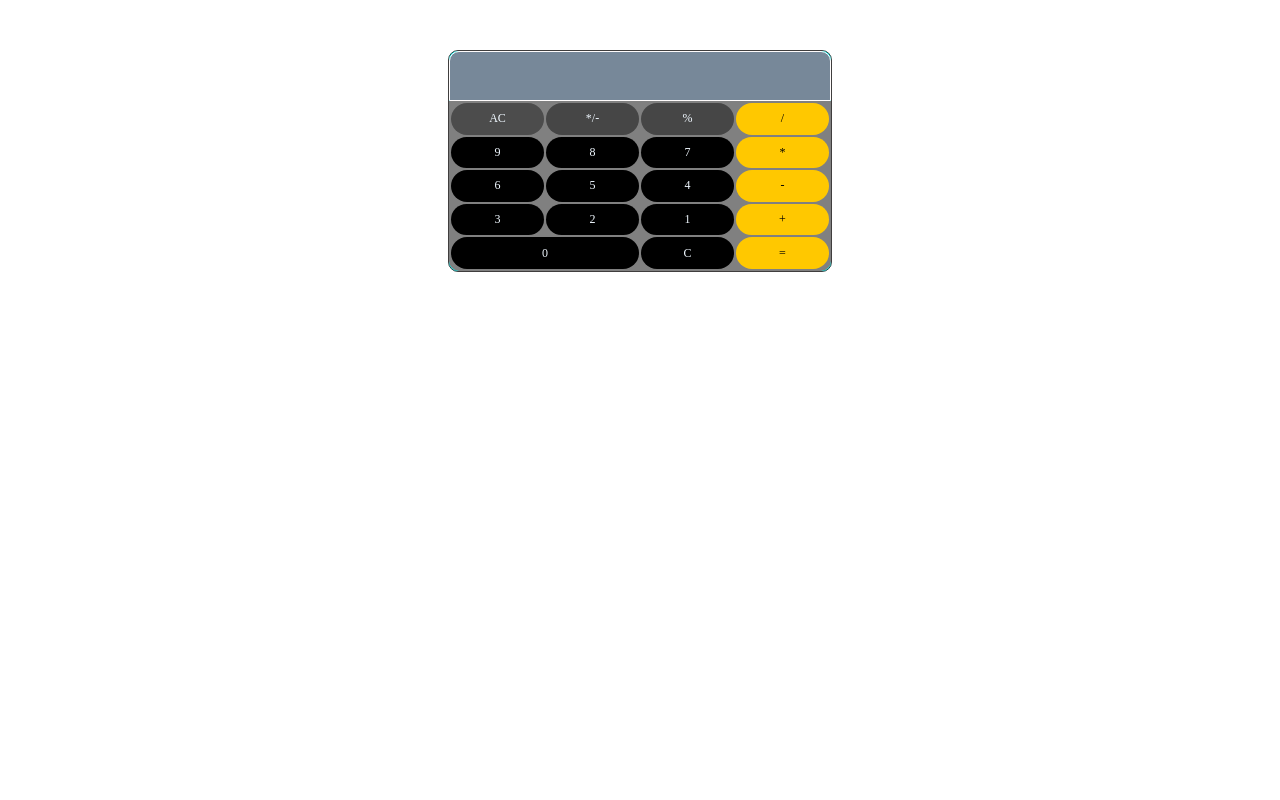
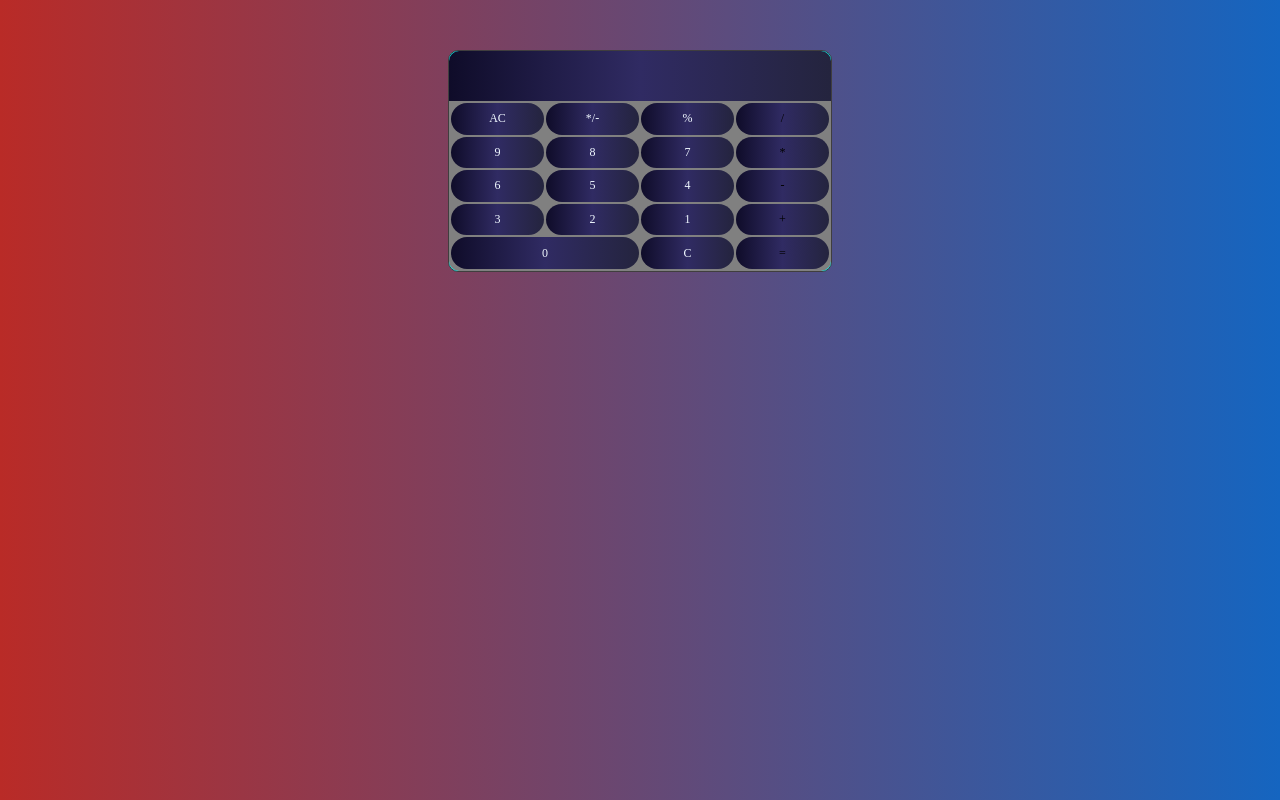
Before and after one commit to HafizZaviyar86/calculater, a plain HTML site: page index.html in a window 1280 px wide. Drawn offline with Linux system fonts and the light colour scheme.

Commit message:
javascript

```diff
--- a/app.js
+++ b/app.js
@@ -18,6 +18,11 @@
      var output = eval(inputValue.value)
      inputValue.value = output
 
+ }
+
+ function results(){
+    var inputValue = document.getElementById("number")
+    console.log("inputValue", inputValue.value)
  }
 
 
--- a/index.html
+++ b/index.html
@@ -47,7 +47,7 @@
                     <td colspan="2" onclick="setNumber(0)">0</td>
 
                     <td>C</td>
-                    <td id="hover" style="background-color: rgb(255, 200, 0); color: black; " ondblclick="setNumber('=')"> =</td>
+                    <td id="results" style="background-color: rgb(255, 200, 0); color: black; " onclick="setNumber('=')"> =</td>
                 </tr>
             </table>
         </div>
--- a/style.css
+++ b/style.css
@@ -3,7 +3,12 @@
     padding: 0;
     box-sizing: border-box;
 }
+body{
+    background: #b92b27;  /* fallback for old browsers */
+background: -webkit-linear-gradient(to left, #1565C0, #b92b27);  /* Chrome 10-25, Safari 5.1-6 */
+background: linear-gradient(to left, #1565C0, #b92b27); /* W3C, IE 10+/ Edge, Firefox 16+, Chrome 26+, Opera 12+, Safari 7+ */
 
+}
 
 .parentDiv {
     width: 30%;
@@ -11,6 +16,7 @@
     border: 1px solid rgb(64, 62, 62);
     border-radius: 10px;
     background-color: aqua;
+
 }
 
 .inputDiv input {
@@ -18,8 +24,11 @@
     height: 50px;
     border-radius: 10px 10px 0px 0px;
     border: none;
-    border: 1px solid rgb(255, 252, 252);
-    background-color: lightslategray;
+    background: #0f0c29;  /* fallback for old browsers */
+background: -webkit-linear-gradient(to left, #24243e, #302b63, #0f0c29);  /* Chrome 10-25, Safari 5.1-6 */
+background: linear-gradient(to left, #24243e, #302b63, #0f0c29); /* W3C, IE 10+/ Edge, Firefox 16+, Chrome 26+, Opera 12+, Safari 7+ */
+
+
 }
 
 .bodyDiv table {
@@ -31,25 +40,28 @@
  .btn td {
     width: 40px;
     border-radius: 100px;
-    background-color: black;
+
     color: aliceblue;
     text-align: center;
     font-size: 12px;
-    border: 1px solid black;
+
     border: none;
     transition: 0.2s ease;
+    background: #0f0c29;  /* fallback for old browsers */
+background: -webkit-linear-gradient(to left, #24243e, #302b63, #0f0c29);  /* Chrome 10-25, Safari 5.1-6 */
+background: linear-gradient(to left, #24243e, #302b63, #0f0c29); /* W3C, IE 10+/ Edge, Firefox 16+, Chrome 26+, Opera 12+, Safari 7+ */
+
 }
  .btn  :hover{
     border-radius: 100px;
     text-align: center;
     cursor: pointer;
-    background-color: rgb(12, 12, 12);
+    background-color: rgb(48, 48, 48);
+    animation: animate__tada;
+
 
 }
-#hover {
-    color: blue;
 
-}
 #hover :hover{
     background-color: black;
 }
```
